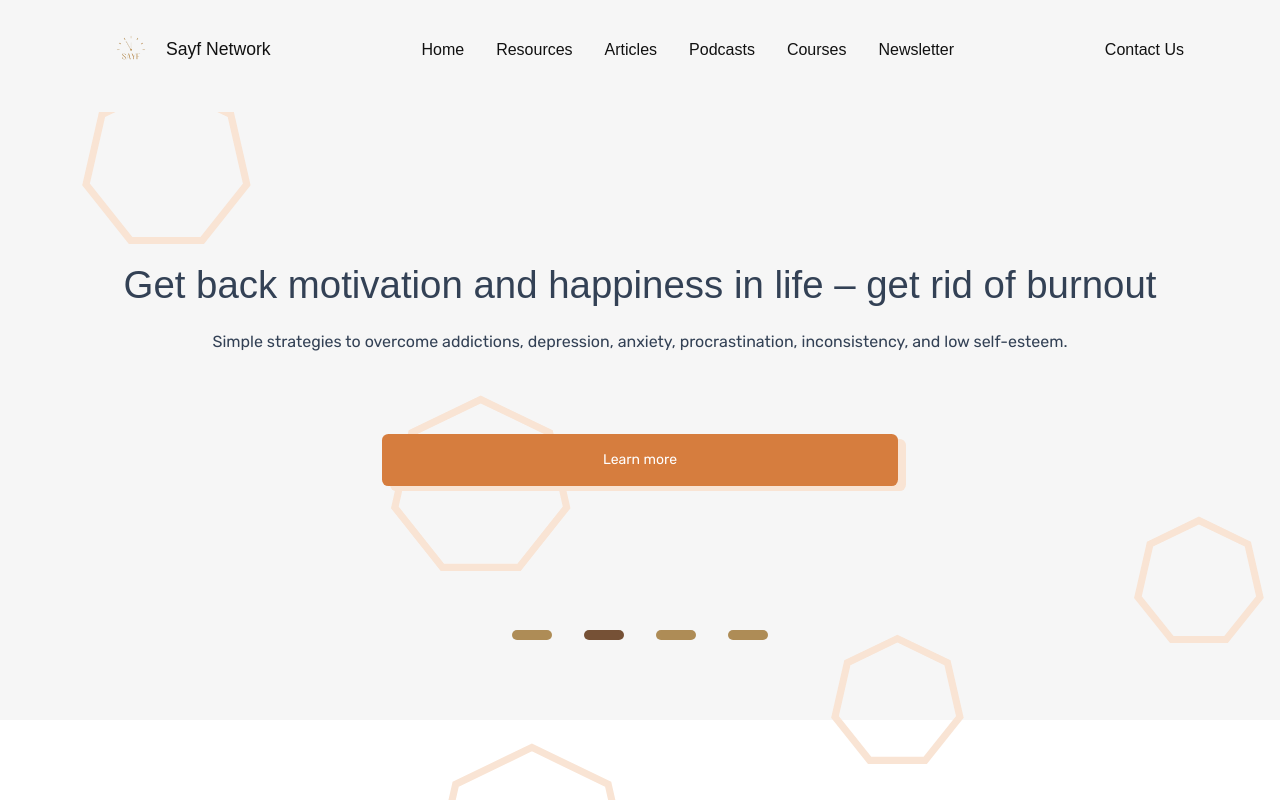
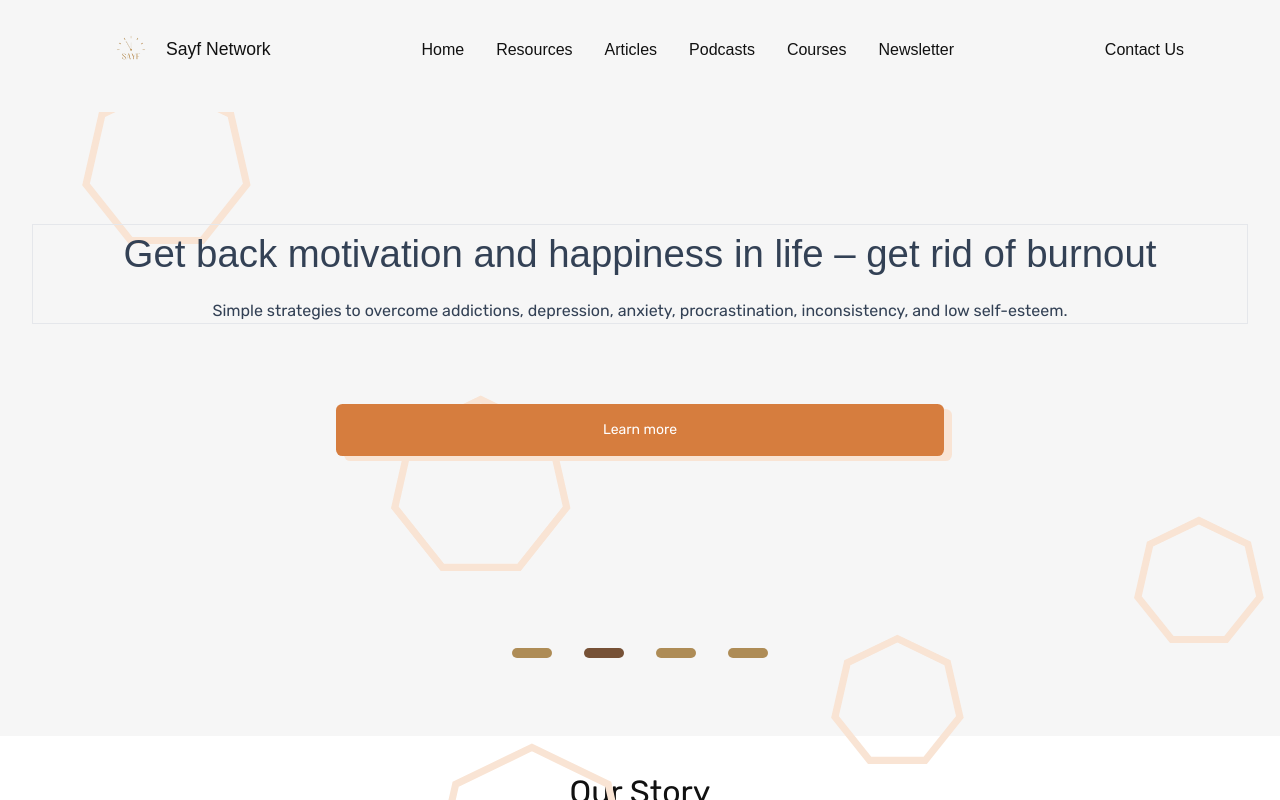
Before and after one commit to abdulrahmansoyooye/sayfproject, a Next.js app: page / in a window 1280 px wide. Shown: the top 800 px of the page. Built offline with nearby package versions, Linux system fonts and the light colour scheme; a web font is replaced by a local one.

Commit message:
ix(app): Fix Carousel Bug

```diff
--- a/components/Carousel.jsx
+++ b/components/Carousel.jsx
@@ -63,8 +63,8 @@ const Carousel = () => {
     visible: { opacity: 1, y: 0 },
   };
   return (
-    <div className="relative flex flex-col  w-[100vw]  gap-[9rem] justify-center section  mt-[7rem] ">
-      <div className="flex gap-[1rem] justify-center">
+    <div className="relative h-[70vh]   mt-[7rem] z-[1000] ">
+      <div className="h-[45vh] pt-[3rem] px-[2rem] space-y-[1.5rem]">
         {carouselItem.map(
           ({ title, content, buttonText }, index) =>
             index === page && (
@@ -76,16 +76,16 @@ const Carousel = () => {
                 className="flex flex-col  gap-[5rem]  carousel-item justify-center  text-center "
                 key={`${index}-${title}`}
               >
-                <div className="flex flex-col gap-[1rem] ">
-                  <div className="text-[2.4rem] max-lg:text-[2rem] dark-text serif">
-                   {title}
+                <div className="break-words border space-y-[1rem]">
+                  <div className="text-center text-[2.4rem] max-lg:text-[2rem] dark-text serif">
+                    {title}
                   </div>
-
-                  <motion.p className="font-[400] dark-text text-[0.9rem] sm:text-[1rem]">
-                    {content}
-                  </motion.p>
+                  <div className="flex flex-col gap-[1rem] ">
+                    <motion.p className="font-[400] dark-text text-[0.9rem] sm:text-[1rem]">
+                      {content}
+                    </motion.p>
+                  </div>
                 </div>
-
                 <div className="black_btn sm:max-w-[50%] m-auto w-full">
                   {buttonText}
                 </div>
@@ -94,7 +94,7 @@ const Carousel = () => {
         )}
       </div>
 
-      <div className="flex gap-[2rem] m-auto">
+      <div className="w-full  flex gap-[2rem] justify-center  mt-[7rem]">
         {carouselItem.map(({ title }, index) => (
           <div
             className={`${
```
